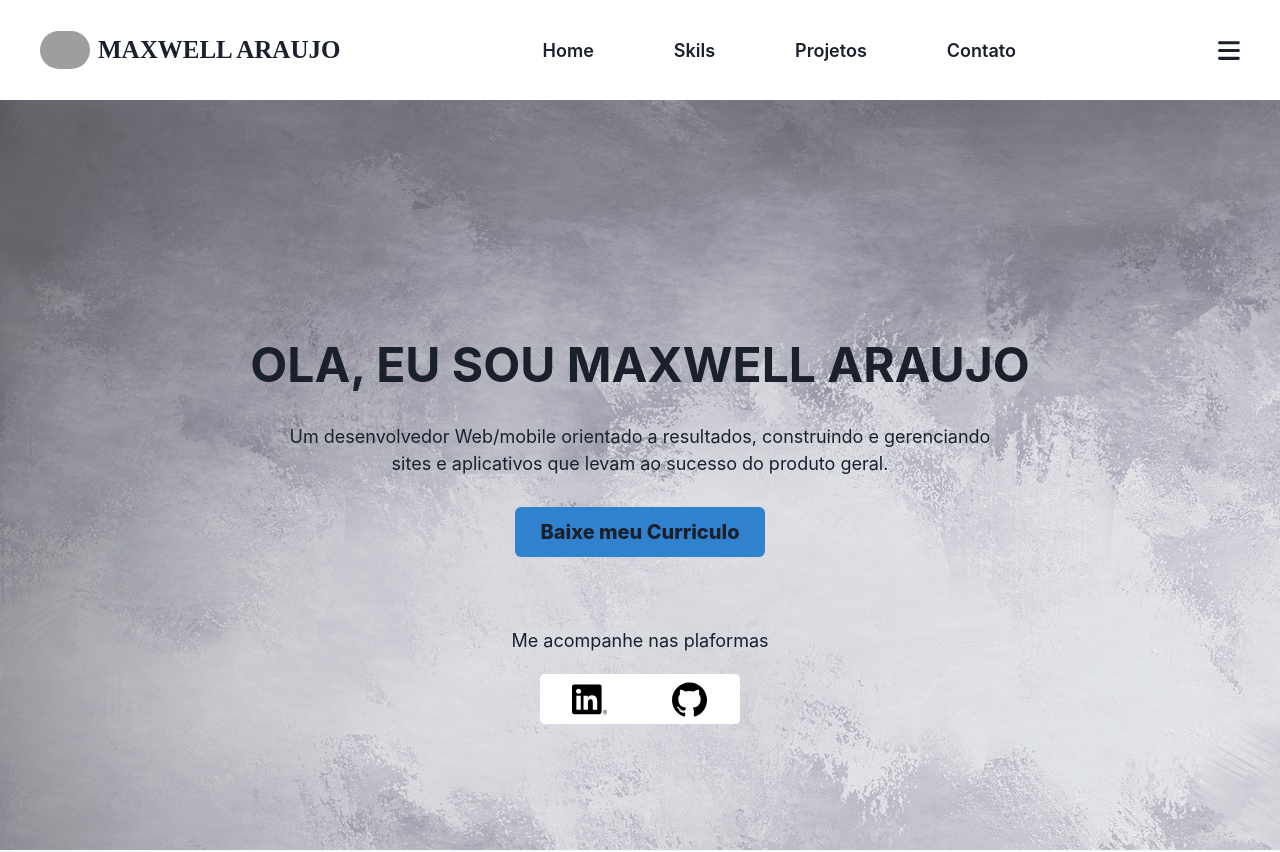
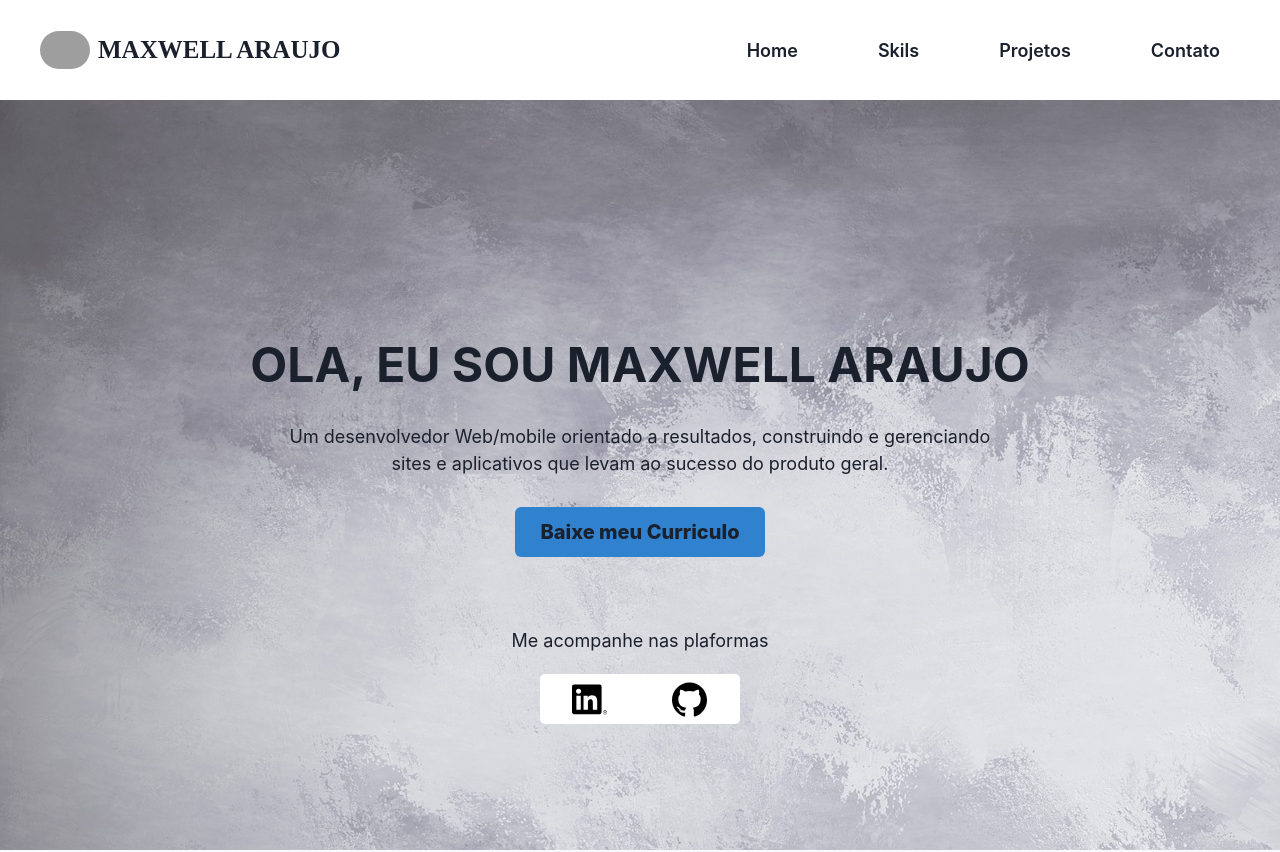
Before and after one commit to maxwellaraujo11/MaxwellAraujoDev, a React (Create React App) app: page / in a window 1280 px wide. Shown: the top 852 px of the page. Built offline with nearby package versions, Linux system fonts and the light colour scheme; grey boxes are pictures that could not be loaded.

Commit message:
Corrigindo o Icon do menu

```diff
--- a/src/components/commons/Header/Header.js
+++ b/src/components/commons/Header/Header.js
@@ -1,9 +1,11 @@
-import { Flex, Heading, Image, Link  } from "@chakra-ui/react";
+import { Flex, Heading, Image, Link, useBreakpointValue, IconButton,  } from "@chakra-ui/react";
 import AnchorLink from 'react-anchor-link-smooth-scroll'
-import { FontAwesomeIcon } from '@fortawesome/react-fontawesome';
-import { faBars } from '@fortawesome/free-solid-svg-icons';
+import { HamburgerIcon } from "@chakra-ui/icons";
 
 function Header() {
+
+  const visibilidade = useBreakpointValue({ base: "block", md: "none", xl: "none"});
+
     return (
         <Flex
             zIndex={9}
@@ -29,8 +31,8 @@ function Header() {
             <AnchorLink href="#contato" _hover={{ color: "blue.500", transition: " 0.5s ease-in-out",}}> Contato </AnchorLink>
           </Flex>
 
-          <FontAwesomeIcon icon={faBars}
-             display={{base:"flex", sm:"flex", xl:"none"}}
+          <IconButton icon={<HamburgerIcon />}
+             display={visibilidade}
              fontSize={25} />
 
         </Flex>
```
